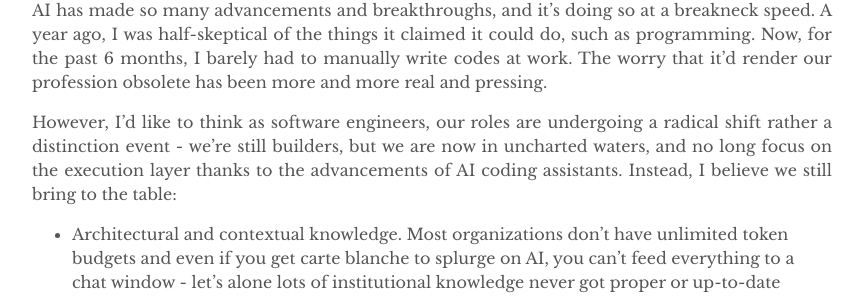
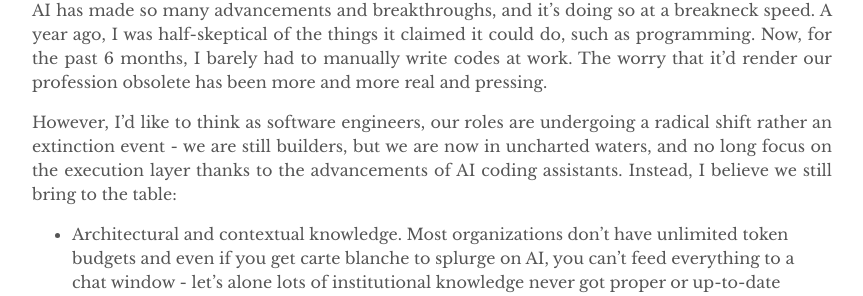
Before and after one commit to yuexiaofeng/yuexiaofeng.github.io, a Jekyll site: the page built from _posts/2026-10-06-jev.md, in a window 1280 px wide and 900 px high, scrolled down 7429 px. Shown: the part 148-444 px from the top of the window, without its empty margins (208-1071 px from the left). Built offline with Jekyll 4.4.1, drawn with Linux system fonts in a browser that asks for light colours.

Commit message:
fix typo

```diff
--- a/_posts/2026-10-06-jev.md
+++ b/_posts/2026-10-06-jev.md
@@ -179,7 +179,7 @@ That brings out a whole new realm of operators and theorems, some of which might
 
 AI has made so many advancements and breakthroughs, and it's doing so at a breakneck speed. A year ago, I was half-skeptical of the things it claimed it could do, such as programming. Now, for the past 6 months, I barely had to manually write codes at work. The worry that it'd render our profession obsolete has been more and more real and pressing.
 
-However, I'd like to think as software engineers, our roles are undergoing a radical shift rather a distinction event - we're still builders, but we are now in uncharted waters, and no long focus on the execution layer thanks to the advancements of AI coding assistants. Instead, I believe we still bring to the table:
+However, I'd like to think as software engineers, our roles are undergoing a radical shift rather an extinction event - we are still builders, but we are now in uncharted waters, and no long focus on the execution layer thanks to the advancements of AI coding assistants. Instead, I believe we still bring to the table:
 
 * Architectural and contextual knowledge. Most organizations don't have unlimited token budgets and even if you get carte blanche to splurge on AI, you can't feed everything to a chat window - let's alone lots of institutional knowledge never got proper or up-to-date documentations.
 * Aligning with different stakeholders. Until we replace all the UI/UX, project managers, line managers, sales, legal, security etc, we'd still need people talking to people to get things right. No MCPs can do that (..yet).
```
